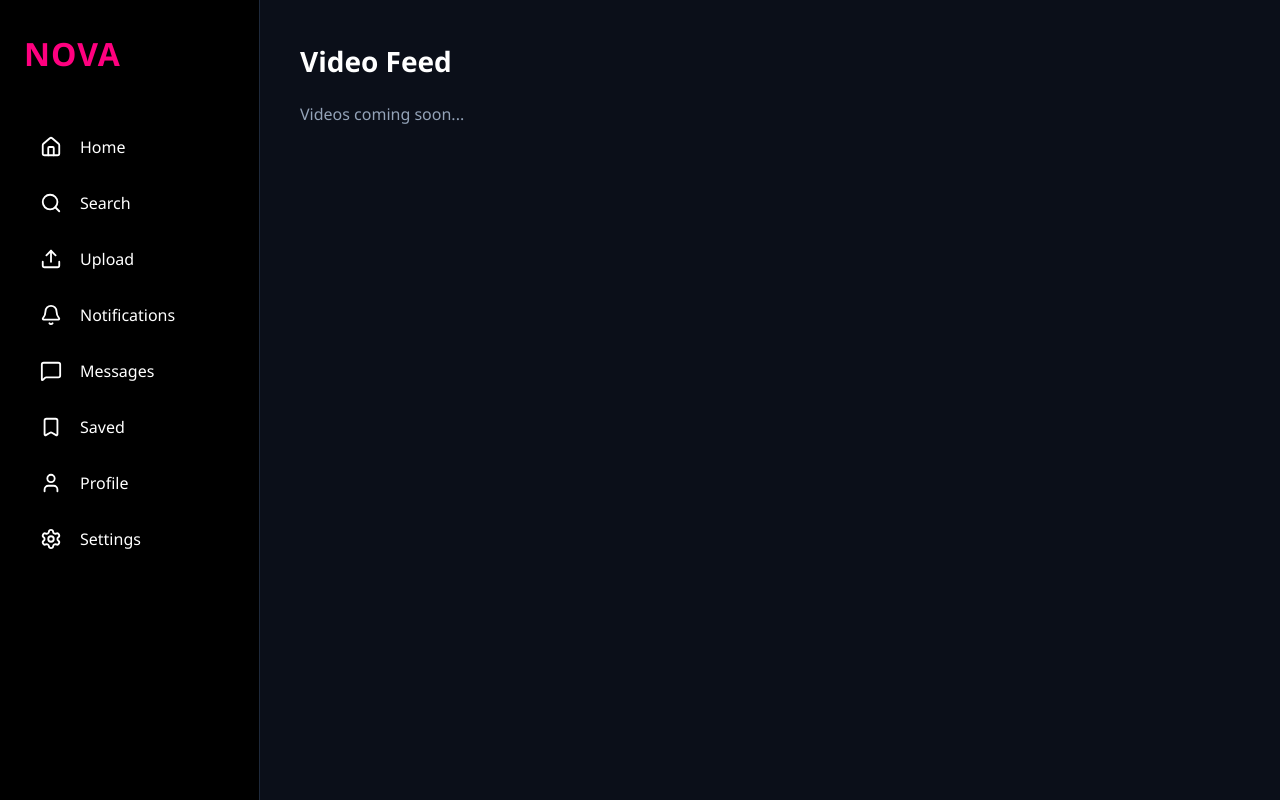
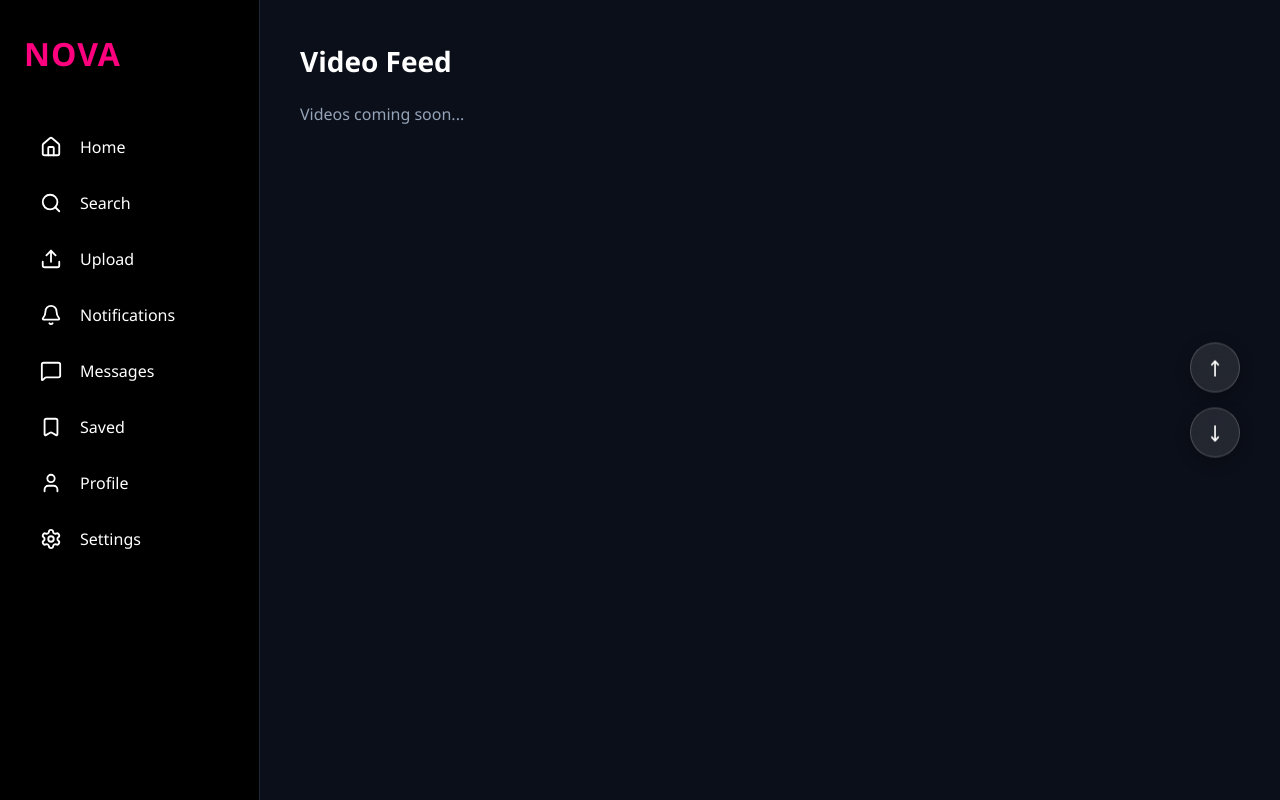
Before and after one commit to blueprintwealth6-coder/nova-client, a Next.js app: page /feed in a window 1280 px wide. Built offline with nearby package versions, Linux system fonts and the light colour scheme.

Commit message:
added vertical scrolling navigation buttons

```diff
--- a/app/feed/page.tsx
+++ b/app/feed/page.tsx
@@ -21,6 +21,84 @@ export default function FeedPage() {
         <p style={{ color: '#94a3b8' }}>Videos coming soon...</p>
 
       </main>
+      {/* FLOATING NAVIGATION BUTTONS ON RIGHT SIDE */}
+<div style={{
+  position: 'fixed',
+  right: '40px',
+  top: '50%',
+  transform: 'translateY(-50%)',
+  display: 'flex',
+  flexDirection: 'column',
+  gap: '15px',
+  zIndex: 1000
+}}>
+  {/* UP BUTTON */}
+  <button
+    onClick={() => window.scrollBy({ top: -window.innerHeight, behavior: 'smooth' })}
+    style={{
+      width: '50px',
+      height: '50px',
+      borderRadius: '50%',
+      backgroundColor: 'rgba(255, 255, 255, 0.1)',
+      border: '1px solid rgba(255, 255, 255, 0.2)',
+      color: '#ffffff',
+      fontSize: '22px',
+      cursor: 'pointer',
+      display: 'flex',
+      alignItems: 'center',
+      justifyContent: 'center',
+      backdropFilter: 'blur(10px)',
+      transition: 'all 0.2s ease',
+      boxShadow: '0 4px 15px rgba(0,0,0,0.3)'
+    }}
+    onMouseEnter={(e) => {
+      e.currentTarget.style.backgroundColor = '#00d2ff';
+      e.currentTarget.style.borderColor = '#00d2ff';
+      e.currentTarget.style.transform = 'scale(1.1)';
+    }}
+    onMouseLeave={(e) => {
+      e.currentTarget.style.backgroundColor = 'rgba(255, 255, 255, 0.1)';
+      e.currentTarget.style.borderColor = 'rgba(255, 255, 255, 0.2)';
+      e.currentTarget.style.transform = 'scale(1)';
+    }}
+  >
+    ↑
+  </button>
+
+  {/* DOWN BUTTON */}
+  <button
+    onClick={() => window.scrollBy({ top: window.innerHeight, behavior: 'smooth' })}
+    style={{
+      width: '50px',
+      height: '50px',
+      borderRadius: '50%',
+      backgroundColor: 'rgba(255, 255, 255, 0.1)',
+      border: '1px solid rgba(255, 255, 255, 0.2)',
+      color: '#ffffff',
+      fontSize: '22px',
+      cursor: 'pointer',
+      display: 'flex',
+      alignItems: 'center',
+      justifyContent: 'center',
+      backdropFilter: 'blur(10px)',
+      transition: 'all 0.2s ease',
+      boxShadow: '0 4px 15px rgba(0,0,0,0.3)'
+    }}
+    onMouseEnter={(e) => {
+      e.currentTarget.style.backgroundColor = '#0066ff';
+      e.currentTarget.style.borderColor = '#0066ff';
+      e.currentTarget.style.transform = 'scale(1.1)';
+    }}
+    onMouseLeave={(e) => {
+      e.currentTarget.style.backgroundColor = 'rgba(255, 255, 255, 0.1)';
+      e.currentTarget.style.borderColor = 'rgba(255, 255, 255, 0.2)';
+      e.currentTarget.style.transform = 'scale(1)';
+    }}
+  >
+    ↓
+  </button>
+</div>
+
     </div>
   );
 }
```
